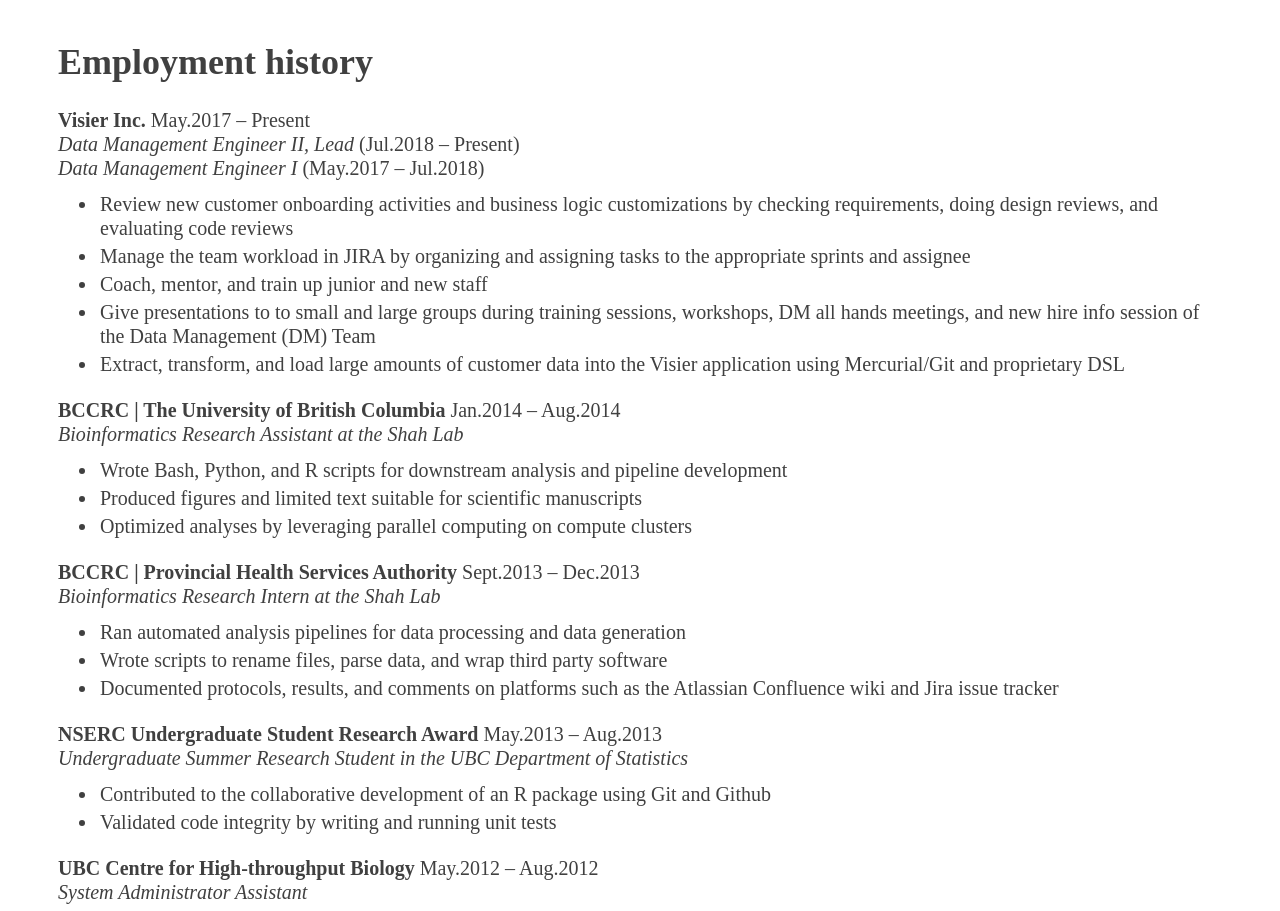
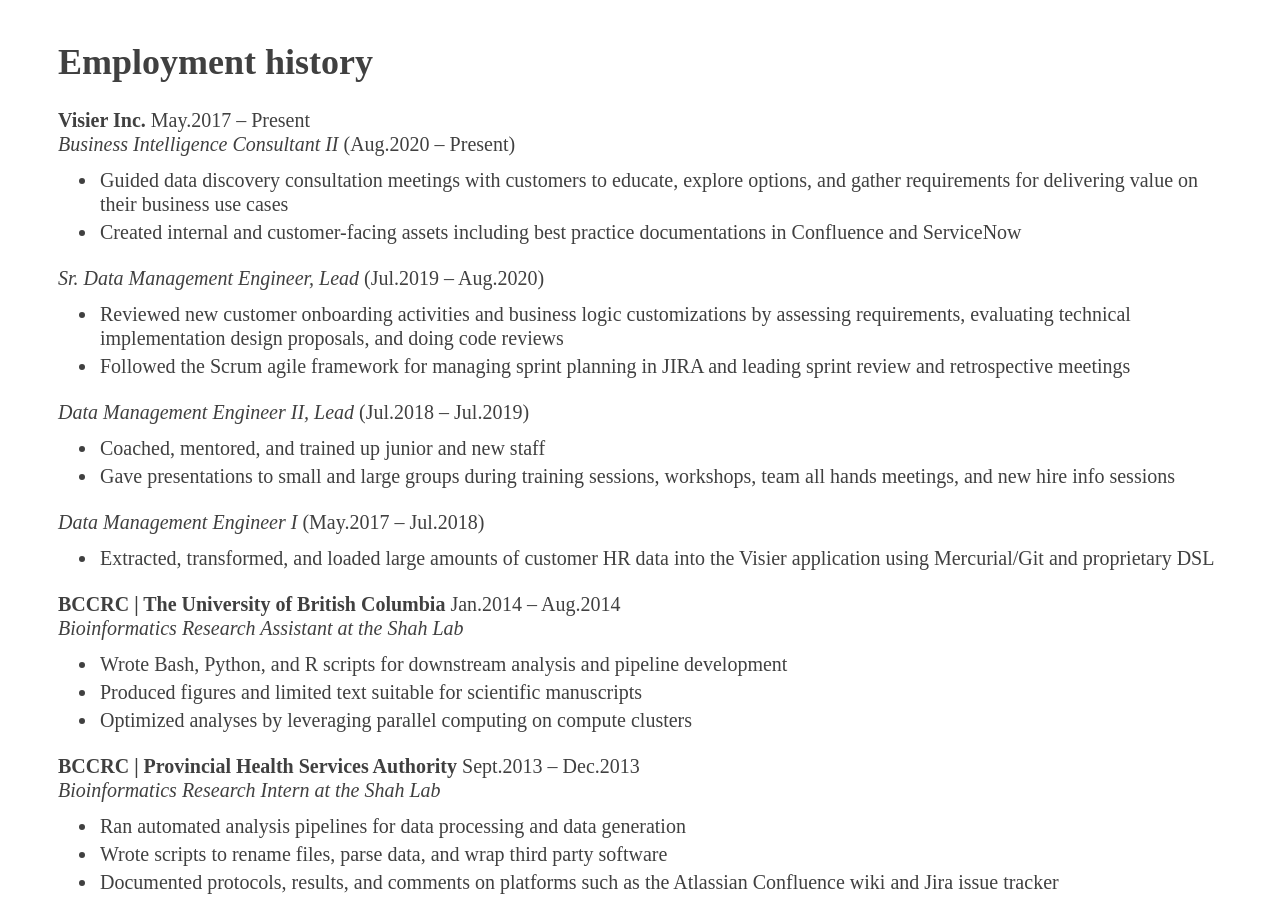
Before and after one commit to csiu/CV, a plain HTML site: page index.html in a window 1280 px wide. Shown: the part 2785-3696 px from the top of the page. Drawn offline with Linux system fonts and the light colour scheme.

Commit message:
Update CV Feb 2021

```diff
--- a/index.html
+++ b/index.html
@@ -98,14 +98,24 @@ doi:10.1016/j.amjsurg.2017.03.015</p>
 </ul>
 <h1 id="employment-history">Employment history</h1>
 <p><span> <span><strong>Visier Inc.</strong></span> May.2017 – Present<br />
-</span> <span> <span><em>Data Management Engineer II, Lead</em></span></span><span> (Jul.2018 – Present)</span><br />
-<span> <span><em>Data Management Engineer I</em></span></span><span> (May.2017 – Jul.2018)</span></p>
+</span> <span> <span><em>Business Intelligence Consultant II</em></span></span><span> (Aug.2020 – Present)</span></p>
 <ul>
-<li><p>Review new customer onboarding activities and business logic customizations by checking requirements, doing design reviews, and evaluating code reviews</p></li>
-<li><p>Manage the team workload in JIRA by organizing and assigning tasks to the appropriate sprints and assignee</p></li>
-<li><p>Coach, mentor, and train up junior and new staff</p></li>
-<li><p>Give presentations to to small and large groups during training sessions, workshops, DM all hands meetings, and new hire info session of the Data Management (DM) Team</p></li>
-<li><p>Extract, transform, and load large amounts of customer data into the Visier application using Mercurial/Git and proprietary DSL</p></li>
+<li><p>Guided data discovery consultation meetings with customers to educate, explore options, and gather requirements for delivering value on their business use cases</p></li>
+<li><p>Created internal and customer-facing assets including best practice documentations in Confluence and ServiceNow</p></li>
+</ul>
+<p><span> <span><em>Sr. Data Management Engineer, Lead</em></span></span><span> (Jul.2019 – Aug.2020)</span></p>
+<ul>
+<li><p>Reviewed new customer onboarding activities and business logic customizations by assessing requirements, evaluating technical implementation design proposals, and doing code reviews</p></li>
+<li><p>Followed the Scrum agile framework for managing sprint planning in JIRA and leading sprint review and retrospective meetings</p></li>
+</ul>
+<p><span> <span><em>Data Management Engineer II, Lead</em></span></span><span> (Jul.2018 – Jul.2019)</span></p>
+<ul>
+<li><p>Coached, mentored, and trained up junior and new staff</p></li>
+<li><p>Gave presentations to small and large groups during training sessions, workshops, team all hands meetings, and new hire info sessions</p></li>
+</ul>
+<p><span> <span><em>Data Management Engineer I</em></span></span><span> (May.2017 – Jul.2018)</span></p>
+<ul>
+<li><p>Extracted, transformed, and loaded large amounts of customer HR data into the Visier application using Mercurial/Git and proprietary DSL</p></li>
 </ul>
 <p><span> <span><strong>BCCRC <span class="math inline">|</span> The University of British Columbia</strong></span> Jan.2014 – Aug.2014<br />
 </span> <span> <span><em>Bioinformatics Research Assistant at the Shah Lab</em></span></span></p>
```
